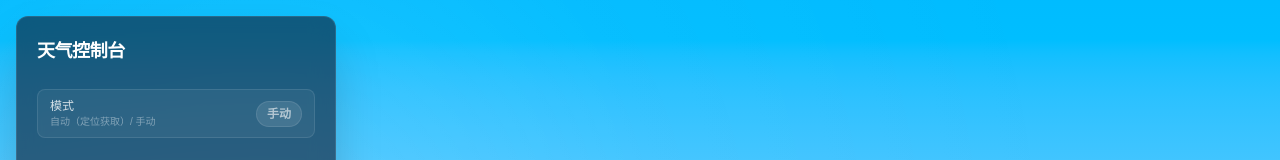
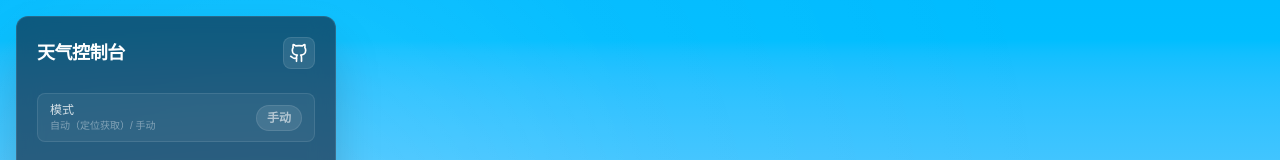
Before and after one commit to greywen/web-weather, a Next.js app: page / in a window 1280 px wide. Shown: the top 160 px of the page. Built offline with nearby package versions, Linux system fonts and the light colour scheme.

Commit message:
Add GitHub link icon to WeatherSettings for easy access to repository

```diff
--- a/components/WeatherSettings.tsx
+++ b/components/WeatherSettings.tsx
@@ -1,6 +1,7 @@
 'use client';
 
 import { useEffect, useState } from 'react';
+import { Github } from 'lucide-react';
 import { useWeather } from './WeatherProvider';
 import { WeatherType } from './weather-types';
 
@@ -44,6 +45,15 @@ export default function WeatherSettings() {
                     <h2 className="text-base md:text-lg font-bold text-white tracking-tight flex items-center gap-2">
                         天气控制台
                     </h2>
+                    <a
+                        href="https://github.com/greywen/web-weather"
+                        target="_blank"
+                        rel="noopener noreferrer"
+                        className="flex items-center justify-center w-8 h-8 rounded-lg bg-white/10 text-white hover:bg-white/20 hover:scale-110 transition-all border border-white/10"
+                        title="GitHub"
+                    >
+                        <Github size={20} />
+                    </a>
                 </div>
 
             <div className="space-y-6">
```
